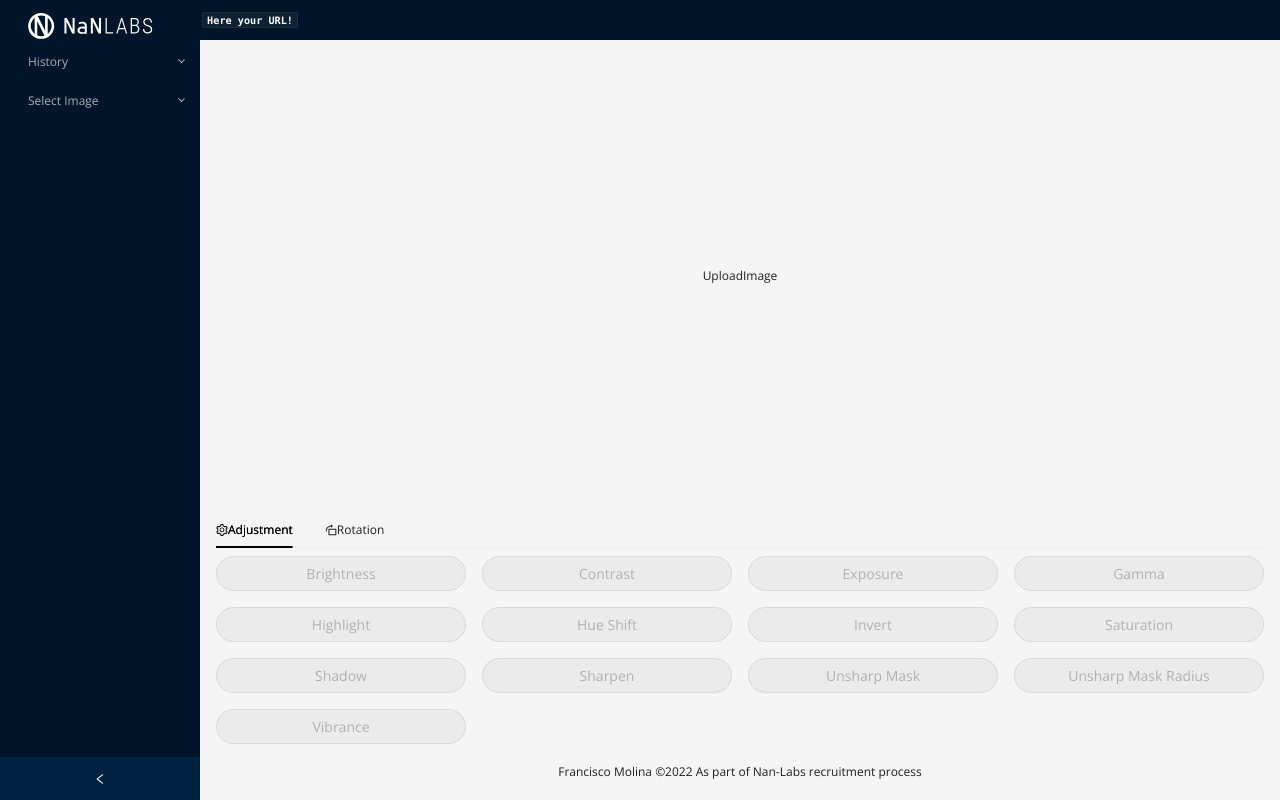
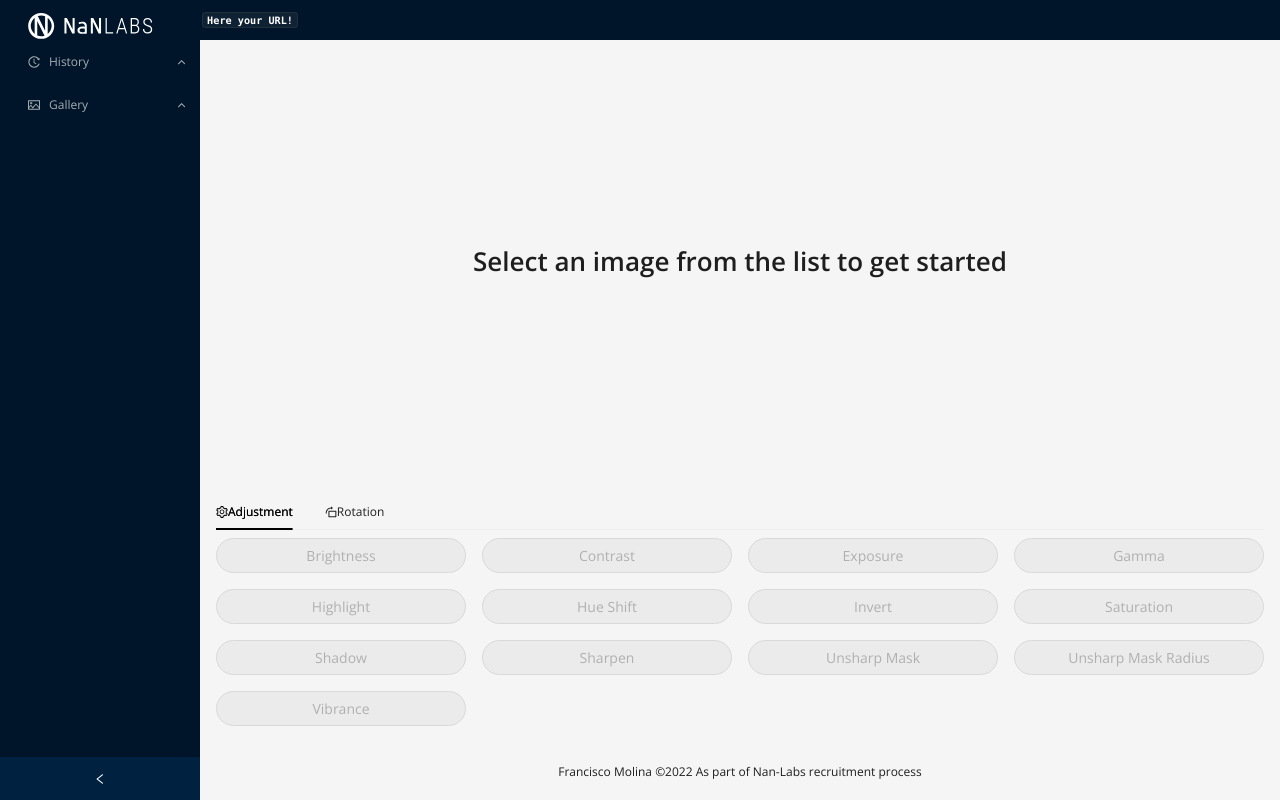
Before and after one commit to frankMolinaDev/frontend-excercise, a React app: page / in a window 1280 px wide. Built offline with nearby package versions, Linux system fonts and the light colour scheme; no server answers; what @imgix/js-core would draw is missing.

Commit message:
Changes:
- added utils functions
- FeatureSidebar selections handled with item keys.
- Created UploadImage component.
- Created Toolbar component.
- Fixed styles issues.

```diff
--- a/src/components/FeaturesSideBar/FeaturesSideBar.jsx
+++ b/src/components/FeaturesSideBar/FeaturesSideBar.jsx
@@ -5,17 +5,24 @@ import {useDispatch, useSelector} from "react-redux";
 import {arrayToMenuItems, checkMenuItemType, getMenuItemProp} from "../../utils";
 import {getImagesList} from "../../request/request";
 import {HISTORY_ITEM, IMAGE_LIST_ITEM} from "../../constants";
-import {updateDefaultImagesList, updateParams, updatePath} from "../../redux/slices/imageSlice";
+import {
+    updateDefaultImagesList,
+    updateParams,
+    updatePath,
+    updateSelectedGalleryItem
+} from "../../redux/slices/imageSlice";
+import {updateSelectedHistoryItemKey} from "../../redux/slices/historySlice";
 
 const {Sider} = Layout;
 
 function FeaturesSideBar() {
     const [collapsed, setCollapsed] = useState(false);
     const dispatch = useDispatch();
-    const {imagesList} = useSelector((state) => state.image);
-    const {transformations} = useSelector((state) => state.history);
+    const {imagesList, selectedGalleryItem} = useSelector((state) => state.image);
+    const {transformations, selectedHistoryItemKey} = useSelector((state) => state.history);
     const menuItems = [transformations, imagesList];
 
+    console.log("selectedHistoryItem", selectedHistoryItemKey);
     useEffect(() => {
         const fetchImagesList = async () => {
             const resp = await getImagesList();
@@ -28,9 +35,11 @@ function FeaturesSideBar() {
         switch (checkMenuItemType(e.key)) {
             case HISTORY_ITEM:
                 dispatch(updateParams(getMenuItemProp(e.key, transformations.children)));
+                dispatch(updateSelectedHistoryItemKey(e.key));
                 break;
             case IMAGE_LIST_ITEM:
                 dispatch(updatePath(getMenuItemProp(e.key, imagesList.children)));
+                dispatch(updateSelectedGalleryItem(e.key));
                 break;
         }
     };
@@ -43,7 +52,8 @@ function FeaturesSideBar() {
         >
             <Menu
                 theme="dark"
-                defaultSelectedKeys={["1"]}
+                defaultOpenKeys={["sub1", "sub2"]}
+                selectedKeys={[selectedGalleryItem, selectedHistoryItemKey]}
                 mode="inline"
                 items={menuItems}
                 onClick={onItemClick}
--- a/src/components/FeaturesSideBar/Items.jsx
+++ b/src/components/FeaturesSideBar/Items.jsx
@@ -1,12 +1,6 @@
 import React from "react";
-import {CopyOutlined, HistoryOutlined} from "@ant-design/icons";
+import {HistoryOutlined, PictureOutlined} from "@ant-design/icons";
 import {getItem} from "../../utils";
 
-export const items = [
-    getItem("Copy to Clipboard", "1", <CopyOutlined />, undefined),
-    getItem("History", "sub2", <HistoryOutlined />, [
-        getItem("Change 1", "6"),
-        getItem("Change 2", "7"),
-        getItem("Change 3", "8")
-    ])
-];
+export const historyItems = getItem("History", "sub1", <HistoryOutlined />, []);
+export const galleryItems = getItem("Gallery", "sub2", <PictureOutlined />, []);
--- a/src/components/Home/Home.jsx
+++ b/src/components/Home/Home.jsx
@@ -12,6 +12,7 @@ const {Content, Footer} = Layout;
 
 function Home() {
     const {path, params} = useSelector((state) => state.image);
+    const originalImageURL = generateNewTransformationImage(path, {});
     const imageURL = generateNewTransformationImage(path, params);
     return (
         <Layout>
@@ -19,7 +20,11 @@ function Home() {
             <Layout className="site-layout">
                 <FeaturesSideBar />
                 <Content className="content">
-                    {imageURL ? <PreviewImage path={imageURL} /> : <UploadImage />}
+                    {imageURL ? (
+                        <PreviewImage path={imageURL} originalPath={originalImageURL} />
+                    ) : (
+                        <UploadImage />
+                    )}
                     <OptionsTabs />
                     <Footer className="footer">
                         Francisco Molina ©2022 As part of Nan-Labs recruitment process
--- a/src/components/OptionsTabs/TransformationValue/TransformationValue.jsx
+++ b/src/components/OptionsTabs/TransformationValue/TransformationValue.jsx
@@ -2,7 +2,10 @@ import {Button} from "antd";
 import React, {useState} from "react";
 import {useDispatch, useSelector} from "react-redux";
 import {HISTORY_ITEM} from "../../../constants";
-import {updateTransformationHistory} from "../../../redux/slices/historySlice";
+import {
+    updateSelectedHistoryItemKey,
+    updateTransformationHistory
+} from "../../../redux/slices/historySlice";
 import {updateParams} from "../../../redux/slices/imageSlice";
 import {getItem, stringArrToLabelValueObjArr} from "../../../utils";
 import ValueSelect from "./ValueSelect";
@@ -25,19 +28,27 @@ function TransformationValue({transformation, type}) {
 
     const applyTransformation = () => {
         const newParams = {...params, [id]: inputValue};
+        const newTransformations = [...transformations.children];
+        const historyItemKey = `${HISTORY_ITEM}-${count}`;
 
-        dispatch(
-            updateTransformationHistory([
-                ...transformations.children,
-                getItem(
-                    `${transformation.name} Change`,
-                    `${HISTORY_ITEM}-${count}`,
-                    undefined,
-                    undefined,
-                    params
-                )
-            ])
+        if (count === 0) {
+            newTransformations.push(
+                getItem(`Original`, `${HISTORY_ITEM}-original`, undefined, undefined, {})
+            );
+        }
+
+        newTransformations.push(
+            getItem(
+                `${transformation.name} Change`,
+                historyItemKey,
+                undefined,
+                undefined,
+                newParams
+            )
         );
+
+        dispatch(updateTransformationHistory(newTransformations));
+        dispatch(updateSelectedHistoryItemKey(historyItemKey));
         dispatch(updateParams(newParams));
     };
 
--- a/src/components/PreviewImage/PreviewImage.jsx
+++ b/src/components/PreviewImage/PreviewImage.jsx
@@ -1,16 +1,35 @@
 import React from "react";
+import {useState} from "react";
+import Toolbar from "../Toolbar/Toolbar";
 
-const PreviewImage = ({path, maxHeight = 600, maxWidth = 800}) => {
+const PreviewImage = ({path, maxHeight = 600, maxWidth = 800, originalPath}) => {
+    const [showOriginal, setShowOriginal] = useState(false);
+
+    const handleMouseDown = () => {
+        setShowOriginal(true);
+    };
+
+    const handleMouseUp = () => {
+        setShowOriginal(false);
+    };
     return (
+        <>
+            <Toolbar width={maxWidth} />
+
             <div className="picture-container">
                 {path ? (
-                <picture>
+                    <picture onMouseDown={handleMouseDown} onMouseUp={handleMouseUp}>
+                        {showOriginal ? (
+                            <img src={originalPath} style={{maxHeight, maxWidth}} />
+                        ) : (
                             <img src={path} style={{maxHeight, maxWidth}} />
+                        )}
                     </picture>
                 ) : (
                     <div>Please select an image from the list or upload one</div>
                 )}
             </div>
+        </>
     );
 };
 
--- /dev/null
+++ b/src/components/Toolbar/Toolbar.jsx
@@ -0,0 +1,29 @@
+import {Button} from "antd";
+import {UndoOutlined, RedoOutlined, DeleteOutlined, CloudUploadOutlined} from "@ant-design/icons";
+
+import React from "react";
+import {useSelector} from "react-redux";
+import {chekMenuItemPosition} from "../../utils";
+
+function Toolbar() {
+    const {count, transformations, selectedHistoryItemKey} = useSelector((state) => state.history);
+
+    const undoIsDisabled = count === 0 || chekMenuItemPosition(selectedHistoryItemKey) === 0;
+    const redoIsDisabled = count !== transformations.children.length + 1 && count === 0;
+    console.log("count", count);
+    console.log("transformations", transformations);
+    const handleUndo = () => {};
+    const handleRedo = () => {};
+    const handleDelete = () => {};
+    const handleUpload = () => {};
+    return (
+        <div className={"toolbar-container"}>
+            <Button onClick={handleUndo} disabled={undoIsDisabled} icon={<UndoOutlined />}></Button>
+            <Button onClick={handleRedo} disabled={redoIsDisabled} icon={<RedoOutlined />}></Button>
+            <Button onClick={handleDelete} icon={<DeleteOutlined />}></Button>
+            <Button onClick={handleUpload} icon={<CloudUploadOutlined />}></Button>
+        </div>
+    );
+}
+
+export default Toolbar;
--- a/src/components/UploadImage/UploadImage.jsx
+++ b/src/components/UploadImage/UploadImage.jsx
@@ -1,7 +1,14 @@
 import React from "react";
+import {Typography} from "antd";
+
+const {Title} = Typography;
 
 const UploadImage = () => {
-    return <div className="picture-container">UploadImage</div>;
+    return (
+        <div className="picture-container">
+            <Title level={2}>Select an image from the list to get started</Title>
+        </div>
+    );
 };
 
 export default UploadImage;
--- a/src/redux/slices/historySlice.js
+++ b/src/redux/slices/historySlice.js
@@ -1,9 +1,10 @@
 import {createSlice} from "@reduxjs/toolkit";
-import {getItem} from "../../utils";
+import {historyItems} from "../../components/FeaturesSideBar/Items";
 
 const initialState = {
-    transformations: getItem("History", "sub2", undefined, []),
-    count: 0
+    transformations: historyItems,
+    count: 0,
+    selectedHistoryItemKey: undefined
 };
 
 export const historySlice = createSlice({
@@ -12,11 +13,18 @@ export const historySlice = createSlice({
     reducers: {
         updateTransformationHistory: (state, {payload}) => {
             state.transformations.children = payload;
-            state.count++;
+            state.count = payload.length;
+        },
+        updateSelectedHistoryItemKey: (state, {payload}) => {
+            state.selectedHistoryItemKey = payload;
         }
     }
 });
 
-export const {updateTransformationHistory} = historySlice.actions;
+export const {
+    updateTransformationHistory,
+    initializeTransformationsItem,
+    updateSelectedHistoryItemKey
+} = historySlice.actions;
 
 export default historySlice.reducer;
--- a/src/redux/slices/imageSlice.js
+++ b/src/redux/slices/imageSlice.js
@@ -1,10 +1,11 @@
 import {createSlice} from "@reduxjs/toolkit";
-import {getItem} from "../../utils";
+import {galleryItems} from "../../components/FeaturesSideBar/Items";
 
 const initialState = {
     path: "",
     params: {},
-    imagesList: getItem("Select Image", "sub3", undefined, [])
+    imagesList: galleryItems,
+    selectedGalleryItem: undefined
 };
 
 export const imageSlice = createSlice({
@@ -19,10 +20,14 @@ export const imageSlice = createSlice({
         },
         updateDefaultImagesList: (state, {payload}) => {
             state.imagesList.children = payload;
+        },
+        updateSelectedGalleryItem: (state, {payload}) => {
+            state.selectedGalleryItem = payload;
         }
     }
 });
 
-export const {updatePath, updateParams, updateDefaultImagesList} = imageSlice.actions;
+export const {updatePath, updateParams, updateDefaultImagesList, updateSelectedGalleryItem} =
+    imageSlice.actions;
 
 export default imageSlice.reducer;
--- a/src/styles/theme.css
+++ b/src/styles/theme.css
@@ -75,7 +75,7 @@
 }
 
 .tabs {
-  height: 250;
+  height: 250px;
   overflow-y: auto;
   overflow-x: hidden;
 }
@@ -104,3 +104,12 @@
 }
 
 /*End of Preview Image classes*/
+
+/*Toolbar classes*/
+.toolbar-container {
+  display: flex;
+  gap: 8px;
+  margin: 8px 0;
+  position: absolute;
+}
+/*End of Toolbar classes*/
--- a/src/utils.js
+++ b/src/utils.js
@@ -31,6 +31,10 @@ export const checkMenuItemType = (key) => {
     return ADD_IMAGE;
 };
 
+export const chekMenuItemPosition = (key) => {
+    return key.split("-")[1];
+};
+
 export const stringToLabelValueObj = (string) => {
     return {label: string, value: string};
 };
```
Lines whose indentation alone changed are shown as unchanged.
